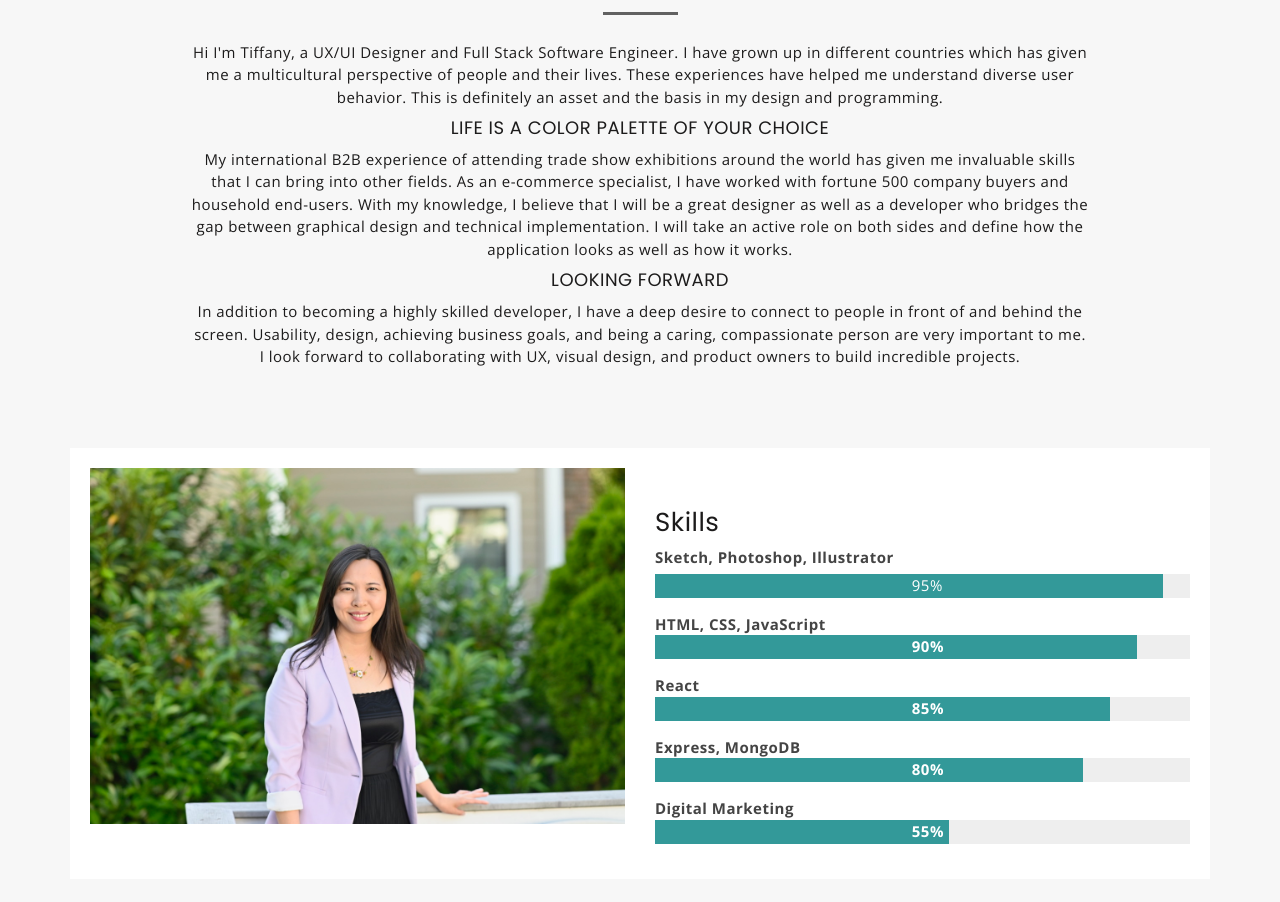
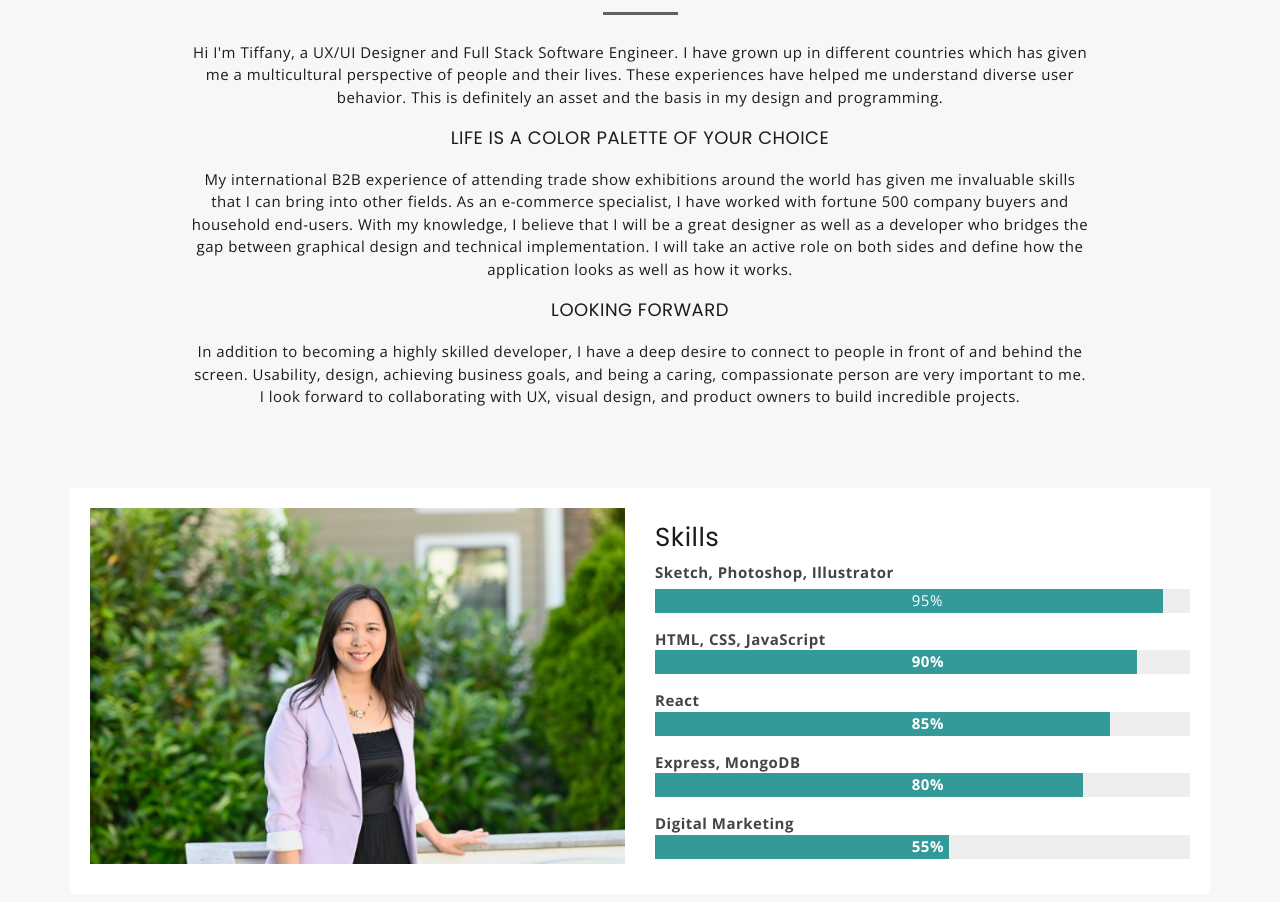
Before and after one commit to tiffanydream7/Tiffany-Portfolio, a plain HTML site: page index.html in a window 1280 px wide. Shown: the part 1089-1991 px from the top of the page. Drawn offline with nearby package versions, Linux system fonts and the light colour scheme.

```diff
--- a/index.html
+++ b/index.html
@@ -115,9 +115,9 @@
 								<h2 class="mu-heading-title">MY STORY</h2>
 								<span class="mu-header-dot"></span>
 								<p>Hi I'm Tiffany, a UX/UI Designer and Full Stack Software Engineer. I have grown up in different countries which has given me a multicultural perspective of people and their lives. These experiences have helped me understand diverse user behavior. This is definitely an asset and the basis in my design and programming.</p>
-								<h6>LIFE IS A COLOR PALETTE OF YOUR CHOICE</h6>
+								<h6 class="story">LIFE IS A COLOR PALETTE OF YOUR CHOICE</h6>
 								<p>My international B2B experience of attending trade show exhibitions around the world has given me invaluable skills that I can bring into other fields. As an e-commerce specialist, I have worked with fortune 500 company buyers and household end-users. With my knowledge, I believe that I will be a great designer as well as a developer who bridges the gap between graphical design and technical implementation. I will take an active role on both sides and define how the application looks as well as how it works.</p>
-								<h6>LOOKING FORWARD</h6>
+								<h6 class="story">LOOKING FORWARD</h6>
 								<p>In addition to becoming a highly skilled developer, I have a deep desire to connect to people in front of and behind the screen. Usability, design, achieving business goals, and being a caring, compassionate person are very important to me. I look forward to collaborating with UX, visual design, and product owners to build incredible projects.</p>
 							</div>
 
@@ -135,7 +135,7 @@
 											<!-- Start skills progress bar -->
 
 						                  	<div class="mu-skill-progress-bar">
-						                  		<h3>Skills</h3>
+						                  		<h3 id="skill">Skills</h3>
 							                    <span>Sketch, Photoshop, Illustrator</span>
 							                    <div class="mu-pro-bar mu-html5-bar">
 
--- a/style.css
+++ b/style.css
@@ -97,6 +97,14 @@
 
 h6 {
 	font-size: 18px;
+}
+
+.story {
+	margin: 20px;
+}
+
+#skill {
+	margin-top: -5px;
 }
 
 img {
```
